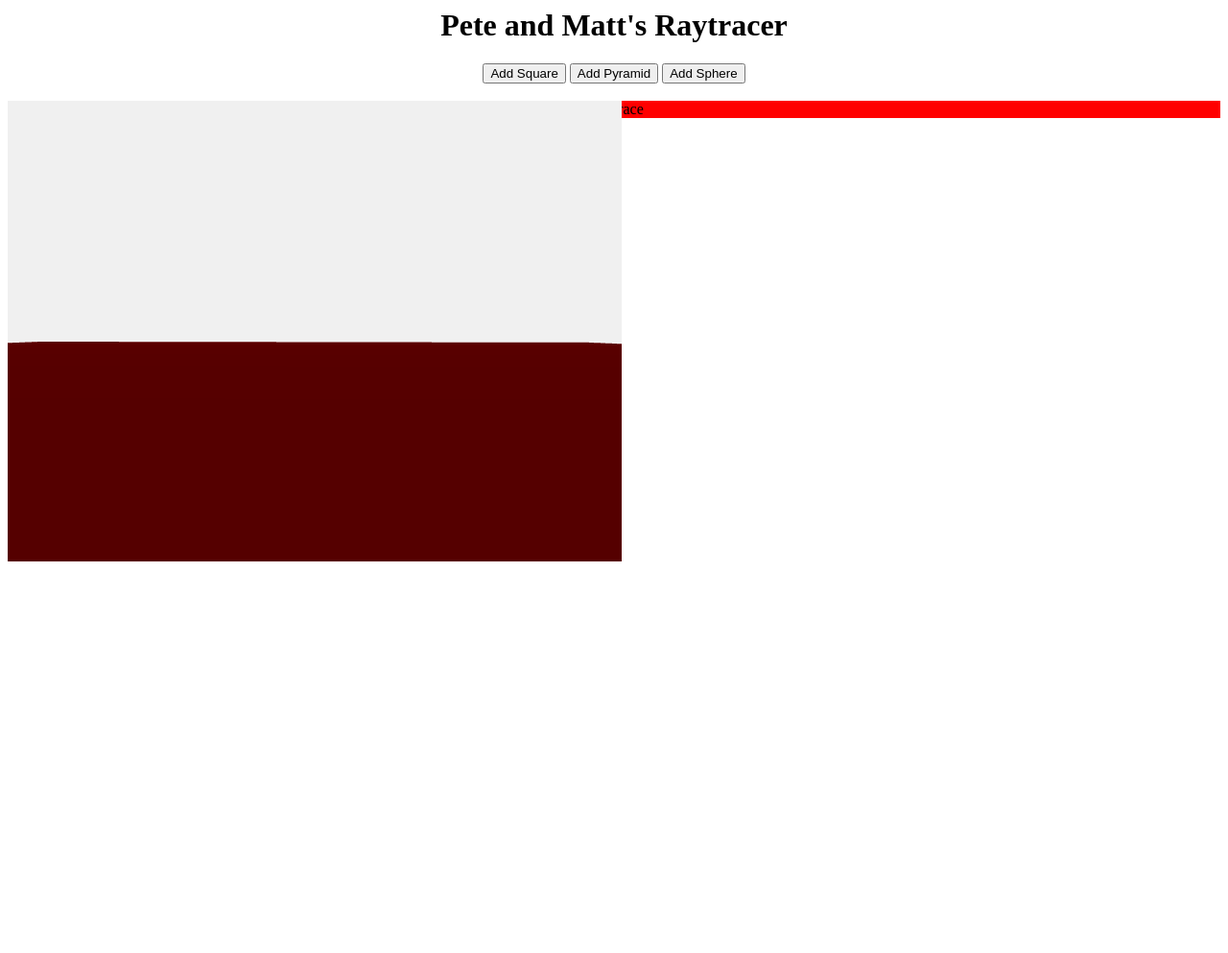
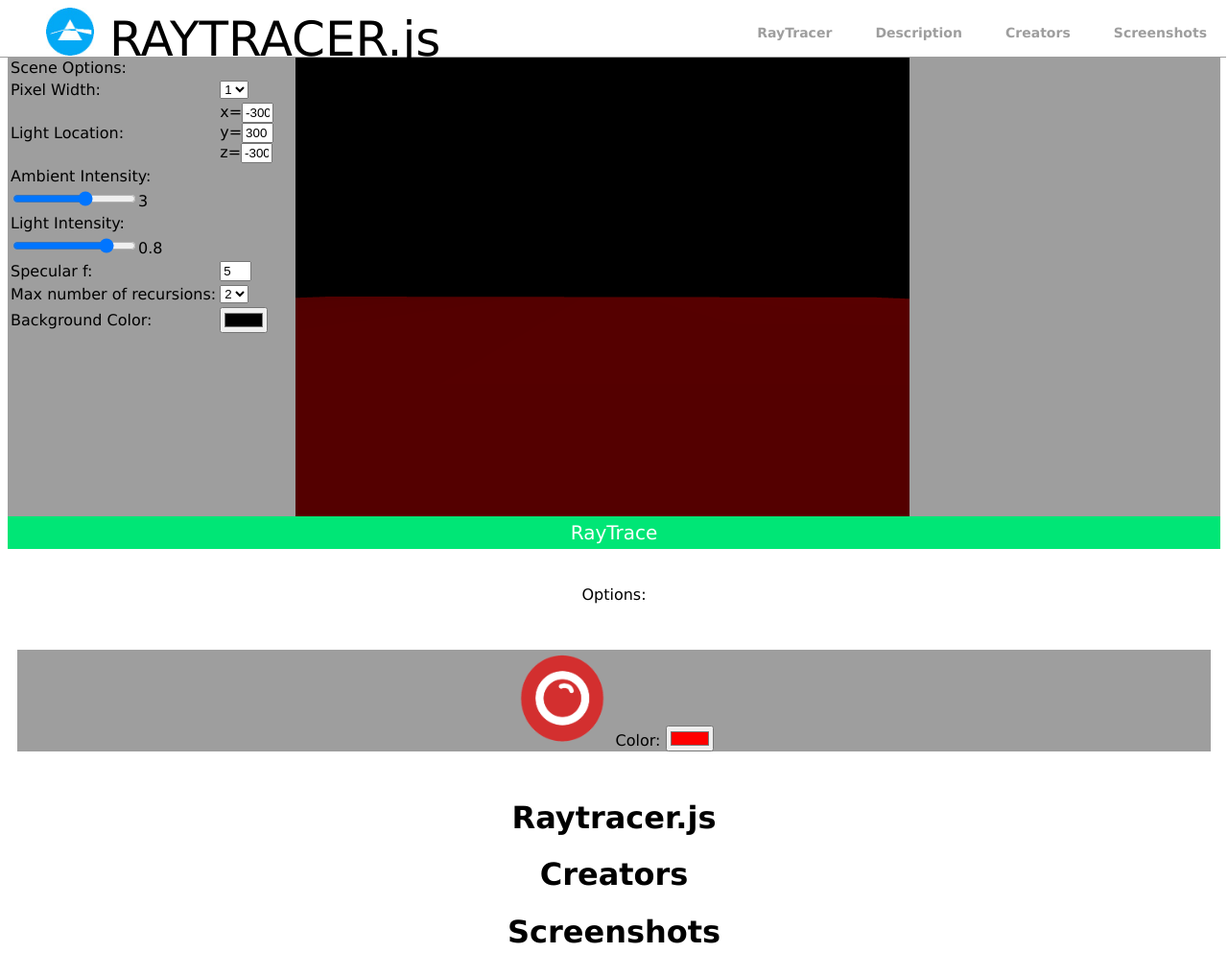
Before and after one commit to Peter-Wilson/RaytracerJS, a plain HTML site: page index.html in a window 1280 px wide. Shown: the whole page at 96% size. Before the commit the page ends 800 px from the top, so only its background shows below. Drawn offline with Linux system fonts and the light colour scheme; animation ran at ten frames a second.

Commit message:
included some user interface options and the ability to change the scene.

```diff
--- a/css/main.css
+++ b/css/main.css
@@ -1,7 +1,56 @@
 body {
 	text-align:center;
+	font-family:Verdana;
 
 }
+
+.menu {
+  position: fixed;
+  z-index: 999999;
+  color: #000;
+  margin-left:-10px;
+  margin-top:-10px;
+  padding-top:10px;
+  background: #FFF;
+  width: 100%;
+  text-align: center;
+  border-bottom: thin solid #9E9E9E;
+}
+
+.menu div {
+	padding-left:50px;
+	position:absolute;
+	font-size:50px;
+	float:left;
+    text-align: center;
+}
+
+.menu li {
+  font-size:14px;
+  display: inline;
+  margin-left: 20px;
+  margin-right: 20px;
+}
+
+.menu li a {
+  text-decoration: none;
+  color: #9E9E9E;
+  font-weight:bold;
+  -o-transition: 0.6s;
+  -ms-transition: 0.6s;
+  -moz-transition: 0.6s;
+  -webkit-transition: 0.6s;
+}
+
+.menu li a:hover {
+  color: #C00;
+}
+
+.menu ul {
+	position: relative;
+	float: right;
+}
+
 .horizontal-wrapper {
 	vertical-align:center;
 	clear:both;
@@ -59,3 +108,19 @@ body {
     opacity: 0.8;
     filter: alpha(opacity=80);
 }
+
+.raytrace{
+	background-color:#00E676;
+	font-family:Verdana;
+	font-size:20px;
+	color: #FFF;
+	padding:5px;
+}
+
+.Setup{
+	background-color:#E53935;
+	font-family:Verdana;
+	font-size:20px;
+	color: #FFF;
+	padding:5px;
+}
--- a/index.html
+++ b/index.html
@@ -1,28 +1,72 @@
 <html>
 	<head>
+		<title>Raytracer.js</title>
+		<link rel="shortcut icon" href="img/raytracer_logo.jpg">
 		<link href="css/main.css" rel="stylesheet" type="text/css" />
 	</head>
 	<body onload="start()">
+		<nav class="menu">
+		<div id="title">
+			<img src="img/raytracer_logo.jpg" height="50px" />
+			RAYTRACER.js
+		</div>
+		<ul>
+			<li><a href="#raytracer">RayTracer</a></li>
+			<li><a href="#description">Description</a></li>
+			<li><a href="#creators">Creators</a></li>
+			<li><a href="#screenshots">Screenshots</a></li>
+		  </ul>
+		</nav>
 		<script src="js/three.min.js"></script>
 		<!--<script src="js/TrackballControls.js"></script>-->
 		<script src="js/raytracer.js"></script>
-		<H1>Pete and Matt's Raytracer</H1>
-		<!--<button id="startButton" class="raytrace" onclick="startFunction()">RayTrace</button>-->
-		<button id="addSquare" onclick="addSquare()">Add Square</button>
-		<button id="addPyramid" onclick="addPyramid()">Add Pyramid</button>
-		<button id="addSphere" onclick="addSphere()">Add Sphere</button>
-		<!--<br /><br />
-		Options:
-		<br />
-		Light Location: <br />
-		Ambient Intensity: <br />
-		Light Intensity: <br />
-		Specular: <br />
-		Max number of recursions: <br />
-		Background Color: <br />
-		Pixel Width: <br />-->
-		<br /><br />
-		<div style="position:relative;" height="480" width="640">
+		<div id="raytracer" style="padding-top:50px;height:480px; background-color:#9E9E9E; width:100%;"
+			onclick="window.scrollTo(0, 0);">
+			<div style="float:left;width:300px;">
+			<table>
+				<tr>
+					<td colspan="2">Scene Options:</td>
+				</tr><tr>
+					<td>Pixel Width:</td><td><select id="pixelWidth" onchange="pixelWidth=parseInt(this.value);">
+												<option default value="1">1</option>
+												<option value="2">2</option>
+												<option value="4">4</option>
+											</select></td></td>
+				</tr><tr>
+					<td>Light Location:</td><td>x=<input type="text" value="-300" maxlength="4" size="1" onchange="onLightChange(this.value, 0)" /><br />
+												y=<input type="text" value="300" maxlength="4" size="1" onchange="onLightChange(this.value, 1)" /><br />
+												z=<input type="text" value="-300" maxlength="4" size="1" onchange="onLightChange(this.value, 2)" /><br />
+											</td>
+				</tr><tr>
+					<td colspan="2">Ambient Intensity:</td>
+				</tr><tr>
+					<td colspan="2"><input type="range" id="myRange" value="3" min="0.0" max="5.0" step="0.1"
+									onchange="light.ambientI = parseFloat(this.value);
+											  document.getElementById('ambientOP').innerHTML = this.value;"><span id="ambientOP">3</span></td>
+				</tr><tr>
+					<td colspan="2">Light Intensity: </td>
+				</tr><tr>
+					<td colspan="2"><input type="range" id="myRange" value="0.8" min="0.0" max="1.0" step="0.01"
+									onchange="light.lightI = parseFloat(this.value);
+											  document.getElementById('lightOP').innerHTML = this.value;"><span id="lightOP">0.8</span></td>
+				</tr><tr>
+					<td>Specular f: </td><td><input type="text" value="5" maxlength="3" size="1" onchange="light.specularF = parseInt(this.value)" /></td>
+				</tr><tr>
+					<td>Max number of recursions:</td><td><select onchange="maxRecursions=parseInt(this.value);">
+															<option value="0">0</option>
+															<option value="1">1</option>
+															<option selected="selected" value="2">2</option>
+															<option value="3">3</option>
+														</select>
+				</tr><tr>
+					<td>Background Color: </td><td>
+						<input type="color" id="html5colorpicker" onchange="changeBackground(this.value)"
+						value="#000000">
+					</td>
+				</tr>
+			</table>
+			</div>
+			<div style="position:relative;margin: auto;float:left;width:640px;" height="480" width="640">
 				<canvas id="glcanvas" class="overlap" width="640" height="480" style="z-index:2;">
 					Your browser doesn't support the <code>&lt;canvas&gt;</code> element.
 				</canvas>
@@ -33,10 +77,65 @@
 					<img src="img/loader.gif" />
 				</div>
 			</div>
-		<div id="startButton" class="raytrace" height="150" width="640" style="background-color:#FF0000;" onclick="startFunction()">
+			<div style="float:left;width:200px;">
+			<table>
+				<tr>
+					<td>Pixel Width:</td><td><input type="text" id="pwidth" value="1" maxlength="4" size="4"
+											onchange=""/></td>
+				</tr><tr>
+				 	<td>Light Location:</td><td>x=<input type="text" id="pwidth" value="1" maxlength="4" size="4" /><br />
+												y=<input type="text" id="pwidth" value="1" maxlength="4" size="4" /><br />
+												z=<input type="text" id="pwidth" value="1" maxlength="4" size="4" /><br />
+											</td>
+				</tr><tr>
+					<td>Ambient Intensity:</td>
+				</tr><tr>
+					<td colspan="2"><input type="range" id="myRange" value="1"></td>
+				</tr><tr>
+					<td>Light Intensity: </td>
+				</tr><tr>
+					<td colspan="2"><input type="range" id="myRange" value="1"></td>
+				</tr><tr>
+					<td>Specular f: </td><td><input type="text" id="pwidth" value="1" maxlength="4" size="4" /></td>
+				</tr><tr>
+					<td>Max number of<br /> recursions:</td><td><select>
+				</tr><tr>
+					<td>Background Color: </td><td>
+						<input type="color" id="html5colorpicker" onchange="clickColor(0, -1, -1, 5)"
+						value="#000000">
+					</td>
+				</tr>
+			</table>
+			</div>
+		</div>
+		<div id="startButton" class="raytrace" onclick="startFunction()">
 			RayTrace
 		</div>
+		<br /><br />
+		Options:
 		<br />
+
+		<br /><br />
+		<div style="background-color:#9E9E9E; margin:10px;">
+		<img src="img/sphere_icon.png" style="width:100px;" onclick="addSphere()" />
+		Color:
+        <input type="color" id="html5colorpicker" onchange="clickColor(0, -1, -1, 5)" value="#ff0000">
+
+		</div>
+		<!--<button id="startButton" class="raytrace" onclick="startFunction()">RayTrace</button>
+		<button id="addSquare" onclick="addSquare()">Add Square</button>
+		<button id="addPyramid" onclick="addPyramid()">Add Pyramid</button>
+		<button id="addSphere" >Add Sphere</button>-->
+		<br />
+		<div id="description">
+		<H1>Raytracer.js</H1>
+		</div>
+		<div id="creators">
+		<H1>Creators</H1>
+		</div>
+		<div id="screenshots">
+		<H1>Screenshots</H1>
+		</div>
 		<br />
 	</body>
 </html>
--- a/js/generate_image.js
+++ b/js/generate_image.js
@@ -17,7 +17,7 @@ function RayTrace()
 
 	r0 = [camera.position.x-(camera.direction.x*10),
 			camera.position.y-(camera.direction.y*10),
-			-(camera.position.z - (camera.direction.z*10) )];
+			-(camera.position.z - (camera.direction.z*100) )];
 	var row = "";
 
 	for(var i = 0; i < height; i+=pixelWidth)
@@ -26,7 +26,7 @@ function RayTrace()
 		for(var j = 0; j < width; j+=pixelWidth)
 		{
 			row += GetColor(r0,calculateDirection(i-camera.corners.y+pixelCenter,
-			j-camera.corners.x+pixelCenter), -(camera.position.z)) + ",";
+			j-camera.corners.x+pixelCenter), -(camera.position.z-200)) + ",";
 		}
 	}
 	postMessage(row);
@@ -248,7 +248,7 @@ function GetColor(vectorStart, vectorSlope, recursion, object)
 	}
 
 	//set the reflective colour
-	if(obj && obj.reflective && recursion+1 <= maxRecursions)
+	if(obj && obj.reflective && (recursion+1) <= maxRecursions)
 	{
 		recursedColor = (GetColor(point, reflection, recursion+1, obj));
 		color = [	Math.round((obj.reflectivity*color[0] + recursedColor[0]) /(1+obj.reflectivity)),
--- a/js/raytracer.js
+++ b/js/raytracer.js
@@ -18,6 +18,7 @@ var height = 480;
 var width = 640;
 var camera, controls, scene, renderer;
 var shapes = [], plane;
+var glLight;
 
 var offsets;
 var raycaster = new THREE.Raycaster();
@@ -25,6 +26,38 @@ var mouse = new THREE.Vector2(),
 offset = new THREE.Vector3(),
 INTERSECTED, SELECTED;
 var screenCamera;
+
+function changeBackground(value)
+{
+	renderer.setClearColor( value );
+	temp = "#"+value;
+	defaultColor = [hexToR(value),hexToG(value),hexToB(value)];
+}
+
+
+
+function hexToR(h) {return parseInt((cutHex(h)).substring(0,2),16)}
+function hexToG(h) {return parseInt((cutHex(h)).substring(2,4),16)}
+function hexToB(h) {return parseInt((cutHex(h)).substring(4,6),16)}
+function cutHex(h) {return (h.charAt(0)=="#") ? h.substring(1,7):h}
+
+function onLightChange(value, index)
+{
+	switch(index){
+		case 0:
+			light.location = [parseInt(value), light.location[1], light.location[2]];
+			break;
+		case 1:
+			light.location = [light.location[0], -parseInt(value), light.location[2]];
+			break;
+		case 2:
+			light.location = [light.location[0], light.location[1], parseInt(value)];
+			break;
+		default:
+			break;
+	}
+	glLight.position.set( light.location[0], -light.location[1], -light.location[2] );
+}
 
 function start() {
   glcanvas = document.getElementById("glcanvas");
@@ -303,8 +336,8 @@ function startWorker() {
 			screenCamera = new Object();
 			screenCamera.position = camera.position;
 			screenCamera.direction = camera.getWorldDirection();
+			alert(maxRecursions);
 			screenCamera.corners = topCorners(screenCamera.position, camera, glcanvas);
-			screenCamera.plane =
 			w.postMessage([JSON.stringify(objects),height,width,pixelWidth, JSON.stringify(light),
 							maxRecursions, defaultColor, JSON.stringify(screenCamera)]);
 		}
@@ -453,8 +486,8 @@ function topCorners(position, camera, canvas)
 
 				scene.add( new THREE.AmbientLight( 0x505050 ) );
 
-				var glLight = new THREE.SpotLight( 0xffffff, 1.5 );
-				glLight.position.set( 0, 500, 2000 );
+				glLight = new THREE.SpotLight( 0xffffff, 1.5 );
+				glLight.position.set( light.location[0], -light.location[1], -light.location[2] );
 				glLight.castShadow = true;
 
 				glLight.shadowCameraNear = 200;
@@ -488,7 +521,7 @@ function topCorners(position, camera, canvas)
 
 				renderer = new THREE.WebGLRenderer( { antialias: true, canvas: glcanvas } );
 				renderer.setSize(700, 700);
-				renderer.setClearColor( 0xf0f0f0 );
+				renderer.setClearColor( 0x000000 );
 				renderer.setPixelRatio( window.devicePixelRatio );
 				renderer.setSize( width, height );
 				renderer.sortObjects = false;
```
Also changed, not shown: img/raytracer_logo.jpg (added), img/sphere_icon.png (added). Lines whose indentation alone changed are shown as unchanged.
